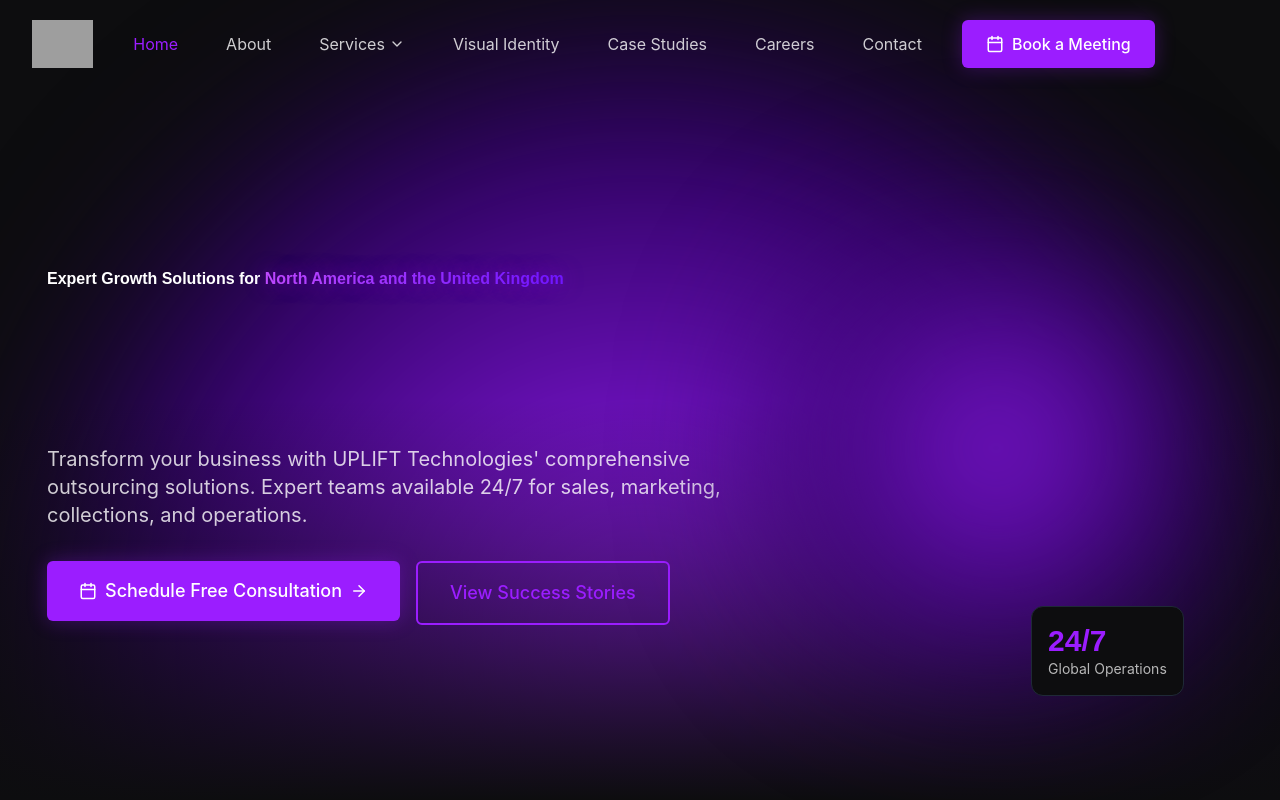
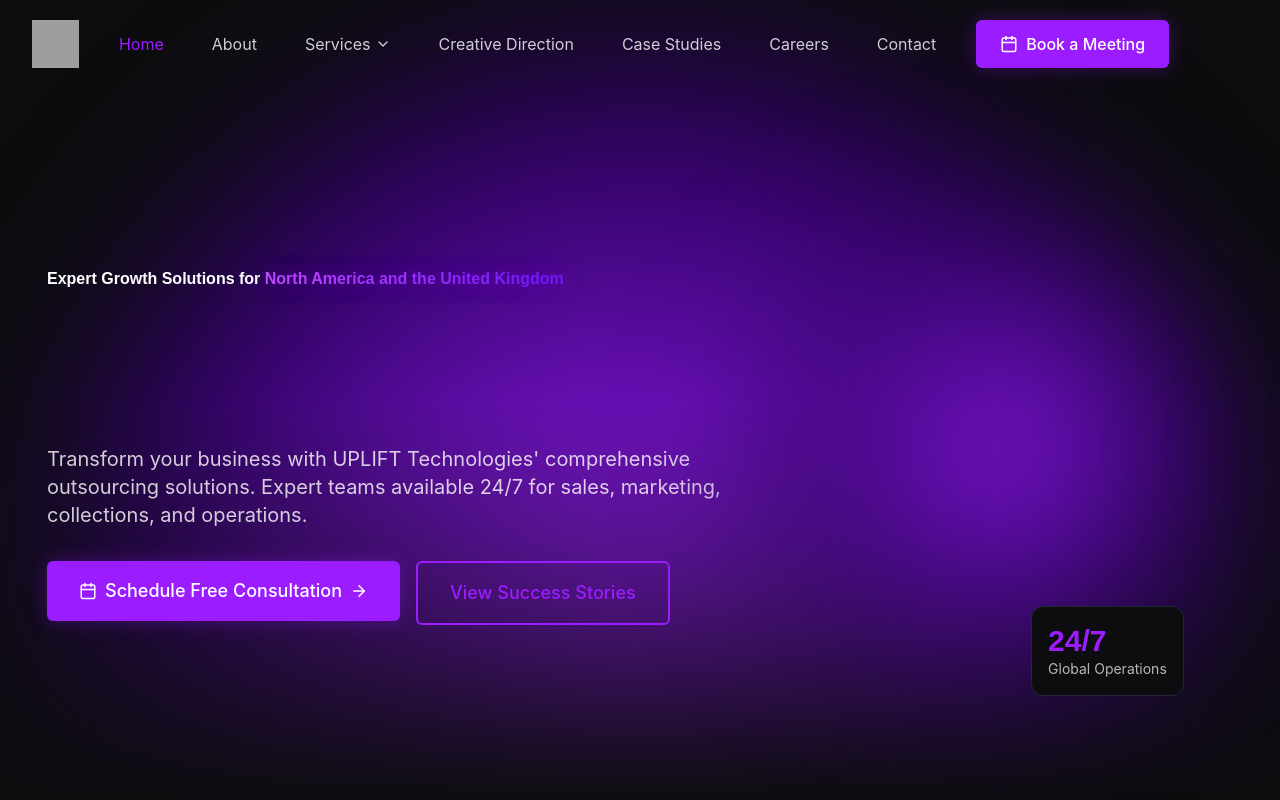
Before and after one commit to tahatms12/uplifttech, a React (Vite) app: page / in a window 1280 px wide. Shown: the top 800 px of the page. Built offline with nearby package versions, Linux system fonts and the light colour scheme; grey boxes are pictures that could not be loaded; a web font is replaced by a local one.

Commit message:
Change Visual Identity to Creative Direction

```diff
--- a/src/components/layout/Footer.tsx
+++ b/src/components/layout/Footer.tsx
@@ -48,7 +48,7 @@ const Footer: React.FC = () => {
             <ul className="space-y-3">
               {[
                 { name: 'About Us', path: '/about' },
-                { name: 'Visual Identity', path: '/creative-direction' },
+                { name: 'Creative Direction', path: '/creative-direction' },
                 { name: 'Case Studies', path: '/case-studies' },
                 { name: 'Careers', path: '/careers' },
                 { name: 'Contact', path: '/contact' },
--- a/src/components/layout/Navbar.tsx
+++ b/src/components/layout/Navbar.tsx
@@ -42,7 +42,7 @@ const Navbar: React.FC = () => {
     { name: 'Home', path: '/' },
     { name: 'About', path: '/about' },
     { name: 'Services', path: '/services', hasDropdown: true },
-    { name: 'Visual Identity', path: '/creative-direction' },
+    { name: 'Creative Direction', path: '/creative-direction' },
     { name: 'Case Studies', path: '/case-studies' },
     { name: 'Careers', path: '/careers' },
     { name: 'Contact', path: '/contact' },
```
